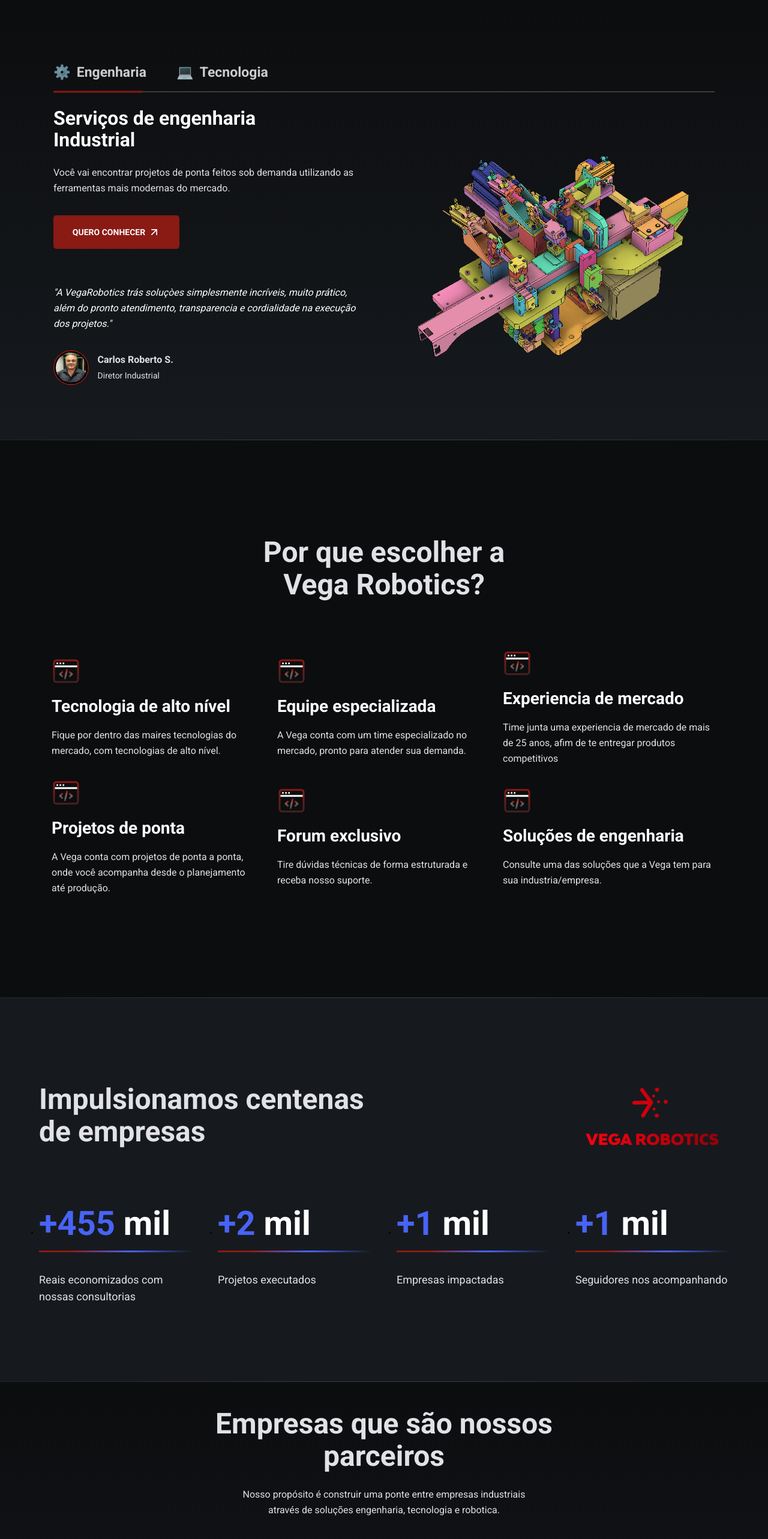
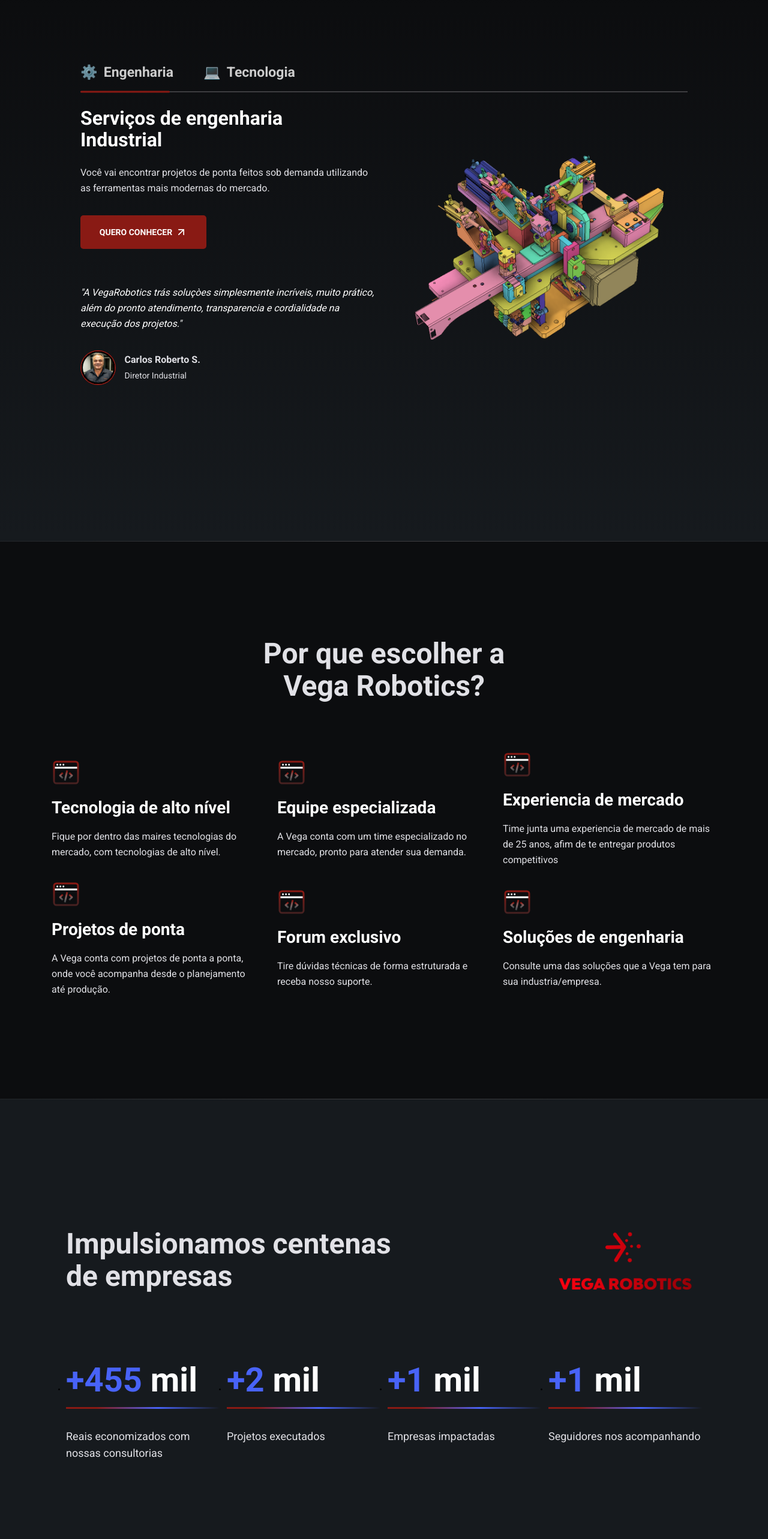
Before and after one commit to Ivo-Jr/professional_react_js-web-app-vega-review23, a React (Create React App) app: page / in a window 1280 px wide. Shown: the part 1586-4152 px from the top of the page at 60% size. Built offline with nearby package versions, Linux system fonts and the light colour scheme.

Commit message:
fix(283): bug fixed and responsiveness started

```diff
--- a/src/components/Layout/Footer/styles.js
+++ b/src/components/Layout/Footer/styles.js
@@ -10,6 +10,11 @@
     background: black;
 
     border-top: 1px solid rgb(61, 61, 64);
+
+    @media only screen and (max-width: 580px){
+        /* padding: 0rem 9rem 0rem 3rem; */
+        height: auto;
+    }
 `;
 
 export const Content = styled.div`
@@ -17,14 +22,43 @@
     justify-content: space-between;
     align-items: center;
 
+    padding: 0rem 9rem;
+
     width: 100%;
-    max-width: 1150px;
+    max-width: calc(1150px + 9rem);
+
+    @media only screen and (max-width: 580px){
+        padding: 0rem 9rem 0rem 3rem;
+        margin: 1rem 0rem;
+    }
+
+
+      // sm
+    /* @media only screen and (max-width: 768px){
+        max-width: 500px;
+    }
+
+    //md
+    @media only screen and (min-width: 769px) and (max-width: 1024px){
+        max-width: 600px;
+    }
+
+    //lg
+    @media only screen and (min-width: 1025px){
+        max-width: 640px;
+
+        width: 50%;
+    } */
+
+
 `;
 
 export const WrapperIcons = styled.ul``;
 
 export const Icons = styled.li`
     display: flex;
+    flex-wrap: wrap;
+    margin-right: 2rem;
     align-items: center;
 
     a {
@@ -58,14 +92,25 @@
         }
     }
 
+    @media only screen and (max-width: 580px){
+        margin-right: 1rem;
+    }
 `;
 
 export const WrapperRights = styled.aside`
     display: flex;
     align-items: center;
+
+    @media only screen and (max-width: 412px){
+        display: flex;
+        flex-direction: column;
+    }
 `;
 
 export const Rights = styled.p`
+    width: 100%;
+    min-width: 120px;
+
     color: var(--color-gray);
     font-weight: 400;
     font-size: 14px;
--- a/src/modules/Home/components/Benefits/BenefitCard/styles.js
+++ b/src/modules/Home/components/Benefits/BenefitCard/styles.js
@@ -31,8 +31,12 @@
 
   color: var(--color-white);
   font-weight: bold;
-  font-size: 28px;
+  font-size: 2.8rem;
   line-height: 38px;
+
+  @media only screen and (max-width: 470px){
+    font-size: 2.3rem;
+  }
 `;
 
 export const BenefitDescription = styled.p`
@@ -40,7 +44,11 @@
   max-width: 348px;
 
   color: var(--color-gray);
-  font-size: 16px;
+  font-size: 1.6rem;
   font-weight: 400;
   line-height: 26px;
+
+  @media only screen and (max-width: 470px){
+    font-size: 1.4rem;
+  }
 `;
--- a/src/modules/Home/components/Benefits/styles.js
+++ b/src/modules/Home/components/Benefits/styles.js
@@ -39,15 +39,22 @@
 `;
 
 export const TitleBenefit = styled.h3`
-  font-size: 48px;
+  padding: 0rem 3rem;
+
+  font-size: 4.8rem;
   line-height: 54px;
   text-align: center;
   color: var(--color-gray);
+
+  @media only screen and (max-width: 470px){
+    font-size: 3.7rem;
+  }
 `;
 
 export const Wrapper = styled.ul`
   display: flex;
   justify-content: center;
+  align-items: center;
 
   flex-wrap: wrap;
 
--- a/src/modules/Home/components/Partners/styles.js
+++ b/src/modules/Home/components/Partners/styles.js
@@ -2,7 +2,7 @@
 
 export const Container = styled.section`
   width: 100%;
-  height: 100vh;
+  /* height: 100vh; */
 
   display: flex;
   align-items: center;
@@ -35,15 +35,23 @@
 
   width: 100%;
   max-width: 1150px;
+
+  margin: 10rem 0rem;
 `;
 
 export const TitlePartner = styled.h3`
   margin-bottom: 24px;
 
-  font-size: 48px;
+  padding: 0rem 3rem;
+
+  font-size: 4.8rem;
   line-height: 54px;
   text-align: center;
   color: var(--color-gray);
+
+  @media only screen and (max-width: 580px){
+    font-size: 4rem
+  }
 `;
 
 export const DescriptionPartner = styled.p`
@@ -52,10 +60,16 @@
   width: 100%;
   max-width: 490px;
 
-  font-size: 16px;
+  padding: 0rem 3rem;
+
+  font-size: 1.6rem;
   line-height: 26px;
   text-align: center;
   color: var(--color-gray);
+
+  @media only screen and (max-width: 580px){
+    font-size: 1.3rem;
+  }
 `;
 
 export const WrapperItem = styled.ul`
--- a/src/modules/Home/components/TabPanel/Panel/styles.js
+++ b/src/modules/Home/components/TabPanel/Panel/styles.js
@@ -18,6 +18,10 @@
   ${props => props.color && css`
     animation: ${fadeIn} .5s ease forwards;
   `}
+
+  @media only screen and (max-width: 899px){
+    flex-wrap: wrap
+  }
 `;
 
 
@@ -26,6 +30,10 @@
 
   width: 100%;
   max-width: 560px;
+
+  @media only screen and (max-width: 899px){
+    max-width: auto;
+  }
 `;
 
 export const Subtitle = styled.h4`
@@ -36,6 +44,10 @@
   font-size: 32px;
   line-height: 36px;
   color: var(--color-white);
+
+  @media only screen and (max-width: 899px){
+    max-width: 100%;
+  }
 `;
 
 export const Description = styled.p`
@@ -46,6 +58,10 @@
   font-weight: 400;
   line-height: 26px;
   color: var(--color-gray);
+
+  @media only screen and (max-width: 899px){
+    max-width: 100%;
+  }
 `;
 
 export const CTAButton = styled.div`
@@ -110,6 +126,10 @@
   font-size: 16px;
   line-height: 26px;
   color: var(--color-white);
+
+  @media only screen and (max-width: 899px){
+    max-width: 100%;
+  }
 `;
 
 export const Person = styled.section`
@@ -151,10 +171,14 @@
 
   width: 100%;
   height: 120px;
+
+  @media only screen and (max-width: 899px){
+    max-width: 540px;
+  }
 `;
 
 export const Name = styled.h4`
-  font-size: 16px;
+  font-size: 1.6rem;
   line-height: 26px;
   color: var(--color-gray);
   font-weight: 700;
--- a/src/modules/Home/components/TabPanel/styles.js
+++ b/src/modules/Home/components/TabPanel/styles.js
@@ -2,7 +2,7 @@
 
 export const Container = styled.section`
   width: 100%;
-  height: 90vh;
+  /* height: 90vh; */
 
   position: relative;
 
@@ -26,7 +26,10 @@
 
 export const Content = styled.div`
   width: 100%;
-  max-width: 1150px;
+  max-width: calc(1150px + 9rem);
+
+  margin-bottom: 23rem;
+  padding: 0rem 9rem;
 `;
 
 export const Tab = styled.ul`
--- a/src/modules/Home/components/VegaNumbers/index.js
+++ b/src/modules/Home/components/VegaNumbers/index.js
@@ -34,10 +34,10 @@
 
   const handleScroll = () => {
     const element = document.getElementById('Wrapper-numbers');
-    const react = element.getBoundingClientRect();
+    const react = element?.getBoundingClientRect();
     const viewportHeight = window.innerHeight;
 
-    if ((react.top + 70) < viewportHeight) {
+    if ((react?.top + 70) < viewportHeight) {
       setIsVisible(true);
     }
   }
--- a/src/modules/Home/components/VegaNumbers/styles.js
+++ b/src/modules/Home/components/VegaNumbers/styles.js
@@ -9,7 +9,7 @@
   position: relative;
 
   width: 100%;
-  height: 80vh;
+  /* height: 80vh; */
 
   hr {
     bottom: 0;
@@ -23,7 +23,10 @@
 
 export const Content = styled.div`
   width: 100%;
-  max-width: 1150px;
+  max-width: calc(1150px + 9rem);
+
+  margin: 20rem 0rem;
+  padding: 0rem 9rem;
 `;
 
 export const Header = styled.div`
@@ -33,14 +36,29 @@
 
   width: 100%;
 
-  margin-bottom: 80px;
+  margin-bottom: 10rem;
+
+  @media only screen and (max-width: 780px){
+    justify-content: center;
+    flex-wrap: wrap;
+  }
 `;
 
 export const Title = styled.h4`
-  font-size: 48px;
+  width: 100%;
+  min-width: 350px;
+
+  font-size: 4.8rem;
   line-height: 54px;
   font-weight: 700;
   color: var(--color-gray);
+
+  @media only screen and (max-width: 780px){
+    flex-wrap: wrap;
+    text-align: center;
+    padding: 0rem 3rem;
+    margin-bottom: 3rem;
+  }
 `;
 
 export const ImgTitle = styled.img`
@@ -50,9 +68,15 @@
 export const Wrapper = styled.ul`
   display: flex;
   justify-content: space-between;
+  flex-wrap: wrap;
 
   width: 100%;
   max-width: 1150px;
+
+  @media only screen and (max-width: 691px){
+    justify-content: center;
+  }
+
 `;
 
 export const NumbersItem = styled.li`
@@ -97,5 +121,7 @@
     line-height: 28px;
   }
 
-
+  @media only screen and (max-width: 691px){
+    margin-bottom: 5rem;
+  }
 `;
--- a/src/utils/fadeInScroll/index.js
+++ b/src/utils/fadeInScroll/index.js
@@ -8,10 +8,10 @@
 
   const handleScroll = useCallback(() => {
     const element = document.getElementById(id);
-    const react = element.getBoundingClientRect();
+    const react = element?.getBoundingClientRect();
     const viewportHeight = window.innerHeight;
 
-    if ((react.top + 70) < viewportHeight) {
+    if ((react?.top + 70) < viewportHeight) {
       setIsVisible(true);
     }
   }, [id]);
```
